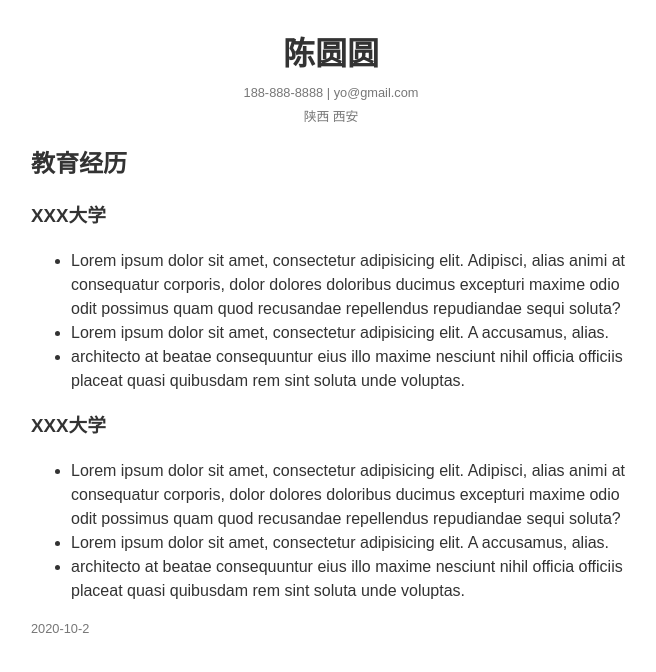
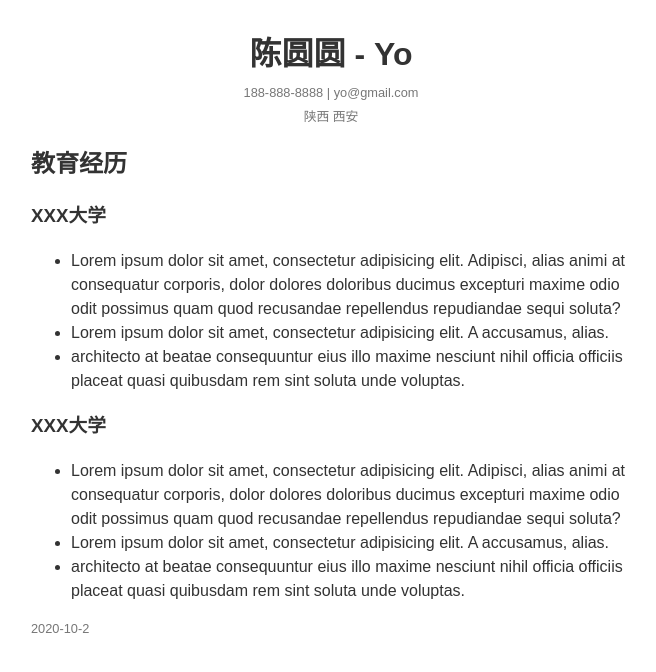
Before and after one commit to biaoyansu/002-resume, a plain HTML site: page index.html in a window 1280 px wide. Shown: the whole page, without its empty margins (309-965 px from the left). Drawn offline with Linux system fonts and the light colour scheme.

Commit message:
修改了标题

```diff
--- a/index.html
+++ b/index.html
@@ -37,7 +37,7 @@
 <link rel="stylesheet" href="print.css">
 
 <div class="head">
-  <h1>陈圆圆</h1>
+  <h1>陈圆圆 - Yo</h1>
   <div class="sub-title">188-888-8888 | yo@gmail.com</div>
   <div class="location">陕西 西安</div>
 </div>
```
